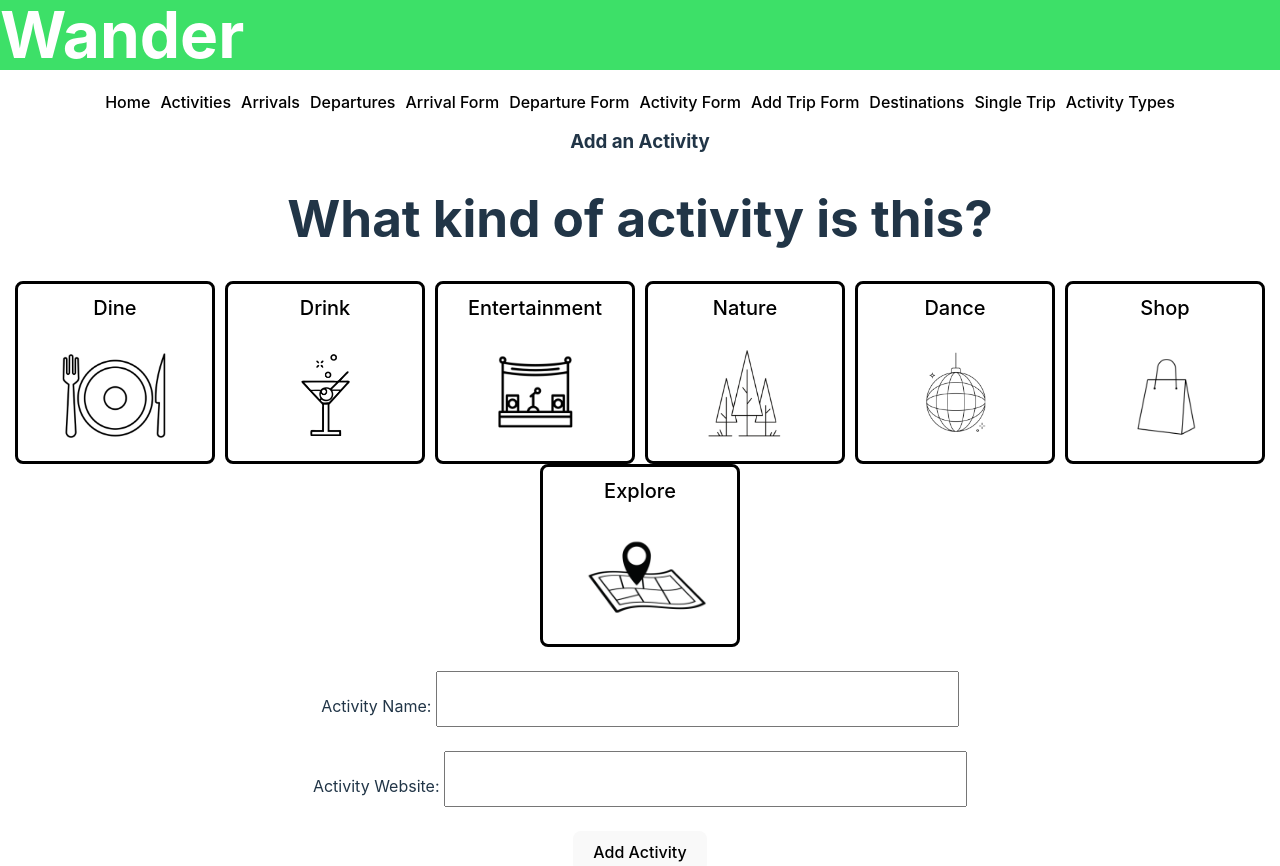
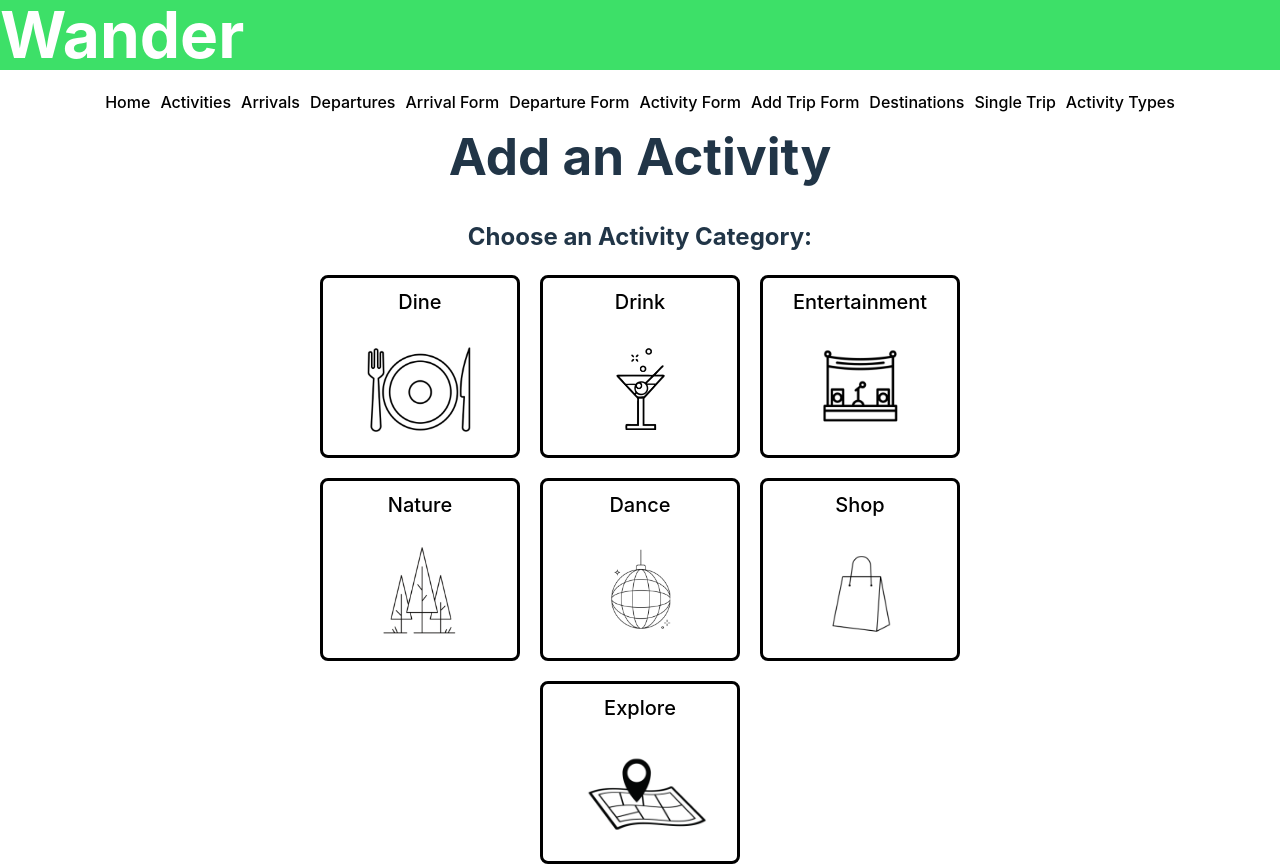
Before and after one commit to mjchin1/WanderApp--In-Progress, a React (Vite) app in the folder client/: page /add-activity in a window 1280 px wide. Shown: the top 866 px of the page. Built offline with nearby package versions, Linux system fonts and the light colour scheme.

Commit message:
changed spacing on add activity form

```diff
--- a/client/src/components/AddActivityForm.jsx
+++ b/client/src/components/AddActivityForm.jsx
@@ -93,9 +93,10 @@ export default function AddActivityForm ({trip}) {
     <div className="activityFormCard">
 
       <div className="activityFormBorder">
-      <h3> Add an Activity</h3>
+      <h1> Add an Activity</h1>
 
-      <h1>What kind of activity is this?</h1>
+      <div className="activityCategoriesContainer">
+      <h2>Choose an Activity Category: </h2>
       {activityTypes.map((type) => (
       <button className="activityTypeButton" onClick={()=>{
         setActivityDescription(type.description)
@@ -105,6 +106,8 @@ export default function AddActivityForm ({trip}) {
       <img className="activityIcon" src={type.image}></img>
       </button>
       ))} <br/> <br/>
+
+    </div>
 
 
       <form className="activityForm" onSubmit={handleSubmit}>
--- a/client/src/index.css
+++ b/client/src/index.css
@@ -112,6 +112,9 @@ button:focus-visible {
   display: inline-flex;
 }
 
+.activityCategoriesContainer {
+  width: 60vw;
+}
 
 .activityPhoto {
   width: 10vw;
@@ -146,6 +149,9 @@ button:focus-visible {
   width: 200px;
   border: solid;
   font-size: 20px;
+  margin-left: 10px;
+  margin-right: 10px;
+  margin-bottom: 20px;
 }
 .activityPageButton {
   background-color: white;
```
